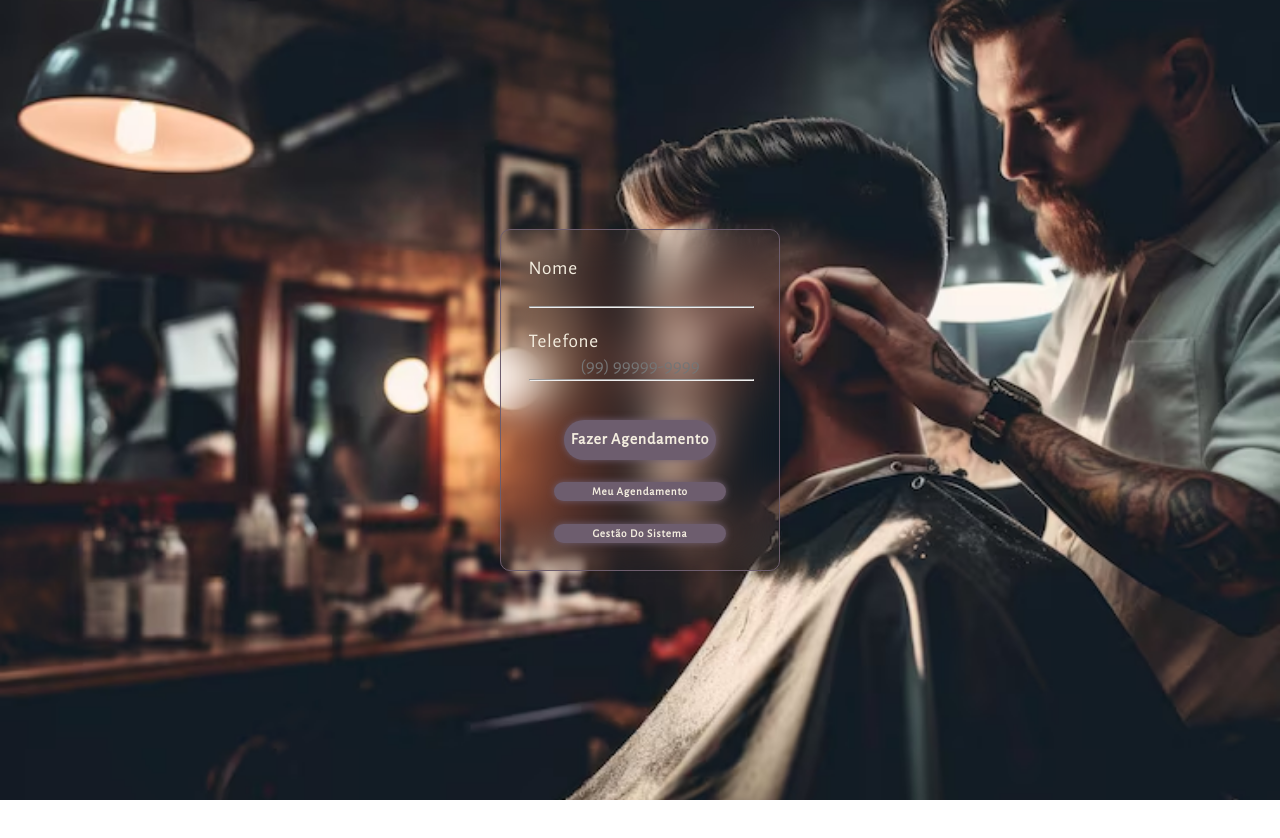
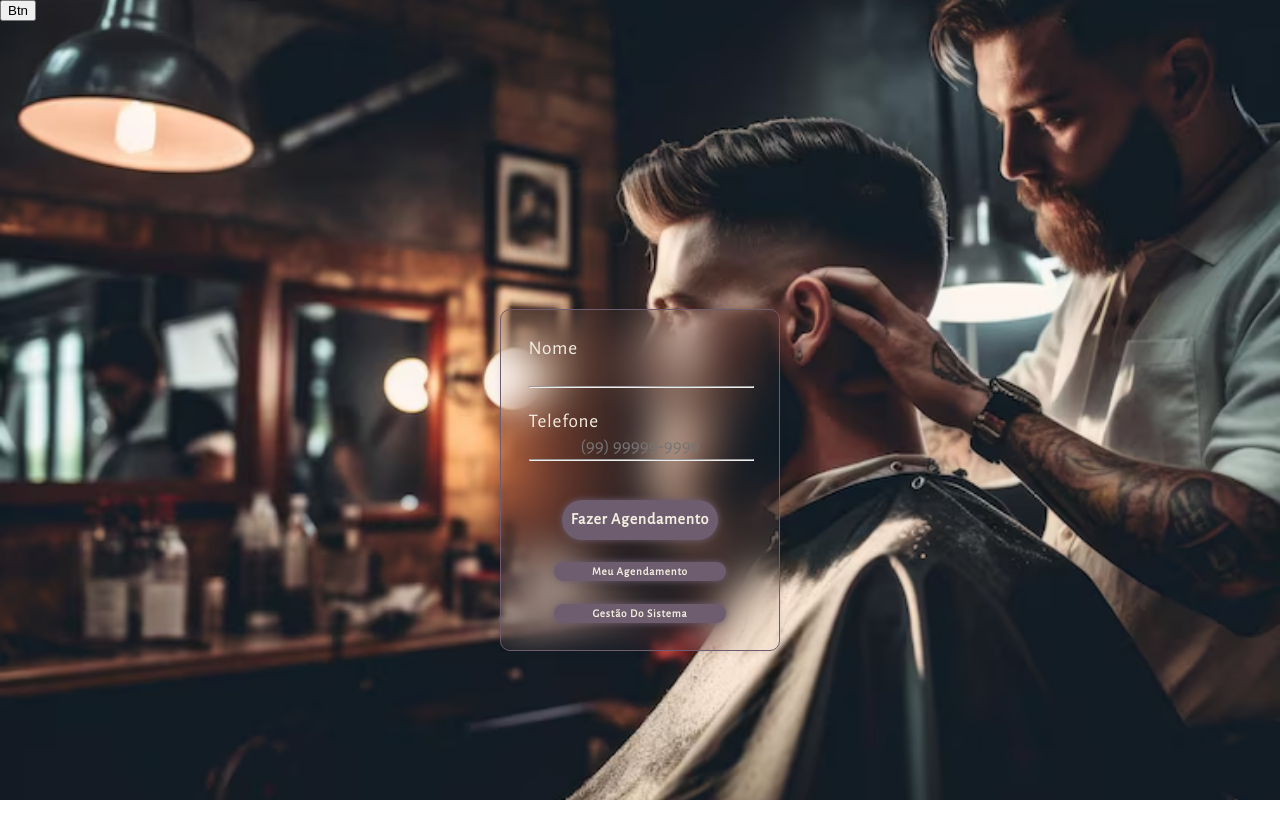
Before and after one commit to neomarpfleger/BarberDigital, a plain HTML site: page index.html in a window 1280 px wide. Before the commit the page ends 800 px from the top, so only its background shows below. Drawn offline with nearby package versions, Linux system fonts and the light colour scheme.

Commit message:
03092024

```diff
--- a/css/style.css
+++ b/css/style.css
@@ -12,10 +12,7 @@ body {
 #agendamento {
     width: 100%;
     height: 100vh;
-    display: flex;
-    justify-content: center;
-    align-items: center;
-    gap: 10rem;
+
     background-image: url('../imagens/PlanoDeFundo.avif');
     background-size: cover;
     background-position: center;
@@ -85,6 +82,7 @@ body {
 
 .btnAgendamento {
     font-size: 1rem;
+    padding: 0 0.5rem;
     width: 100%;
     height: 2.5rem;
     margin-top: 1rem;
--- /dev/null
+++ b/css/style2.css
@@ -0,0 +1,13 @@
+header {
+    height: 5rem;
+}
+
+main {
+    display: flex;
+    justify-content: center;
+    align-items: center;
+    flex-direction: column;
+    gap: 1rem;
+    width: 100vw;
+    height: 100vh;
+}
--- a/index.html
+++ b/index.html
@@ -10,6 +10,7 @@
     <link href="https://fonts.googleapis.com/css2?family=Alegreya+Sans&family=Indie+Flower&display=swap" rel="stylesheet">
 
     <link rel="stylesheet" href="./css/style.css">
+    <link rel="stylesheet" href="./css/style2.css">
 
     <script src="https://code.jquery.com/jquery-3.6.0.min.js"></script>
     <script src="https://cdnjs.cloudflare.com/ajax/libs/jquery.mask/1.14.16/jquery.mask.min.js"></script>
@@ -22,6 +23,12 @@
 </head>
 <body>
     <div id="agendamento">
+        <header>
+            <div id="gestao">
+                <button type="button" id="btnGestao">Btn</button>
+            </div>
+        </header>
+        <main>
             <div id="cadastro">
                 <div class="inputs">
                     <label for="nomeUsuario">Nome</label>
@@ -43,6 +50,7 @@
                     <button id="btnMeuAcesso">Gestão Do Sistema</button>
                 </div>
             </div>
+        </main>
     </div>
     <!--<script src="https://www.gstatic.com/firebasejs/9.6.7/firebase-app-compat.js"></script>
     <script src="https://www.gstatic.com/firebasejs/9.6.7/firebase-firestore-compat.js"></script>-->
```
Lines whose indentation alone changed are shown as unchanged.
